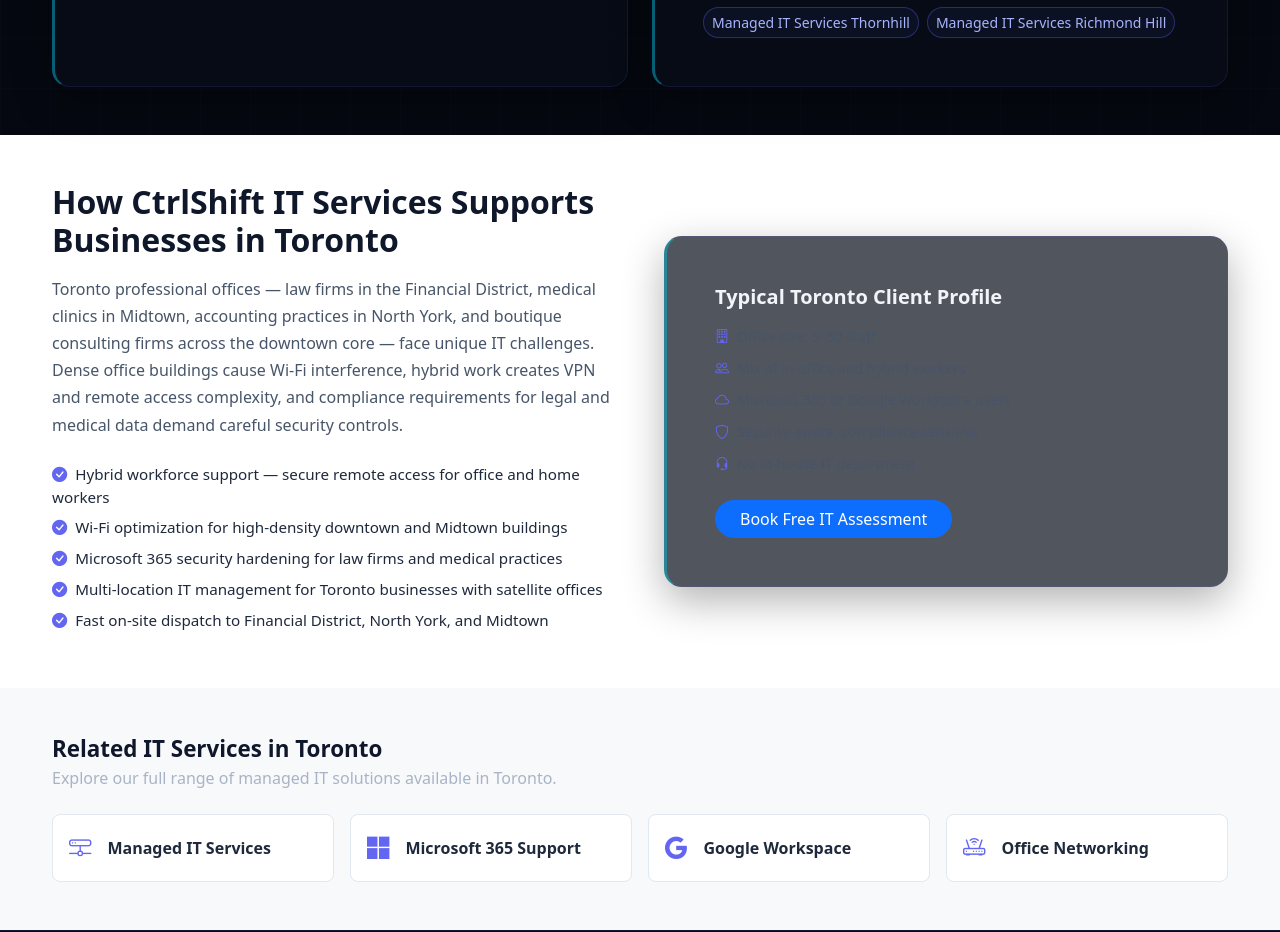
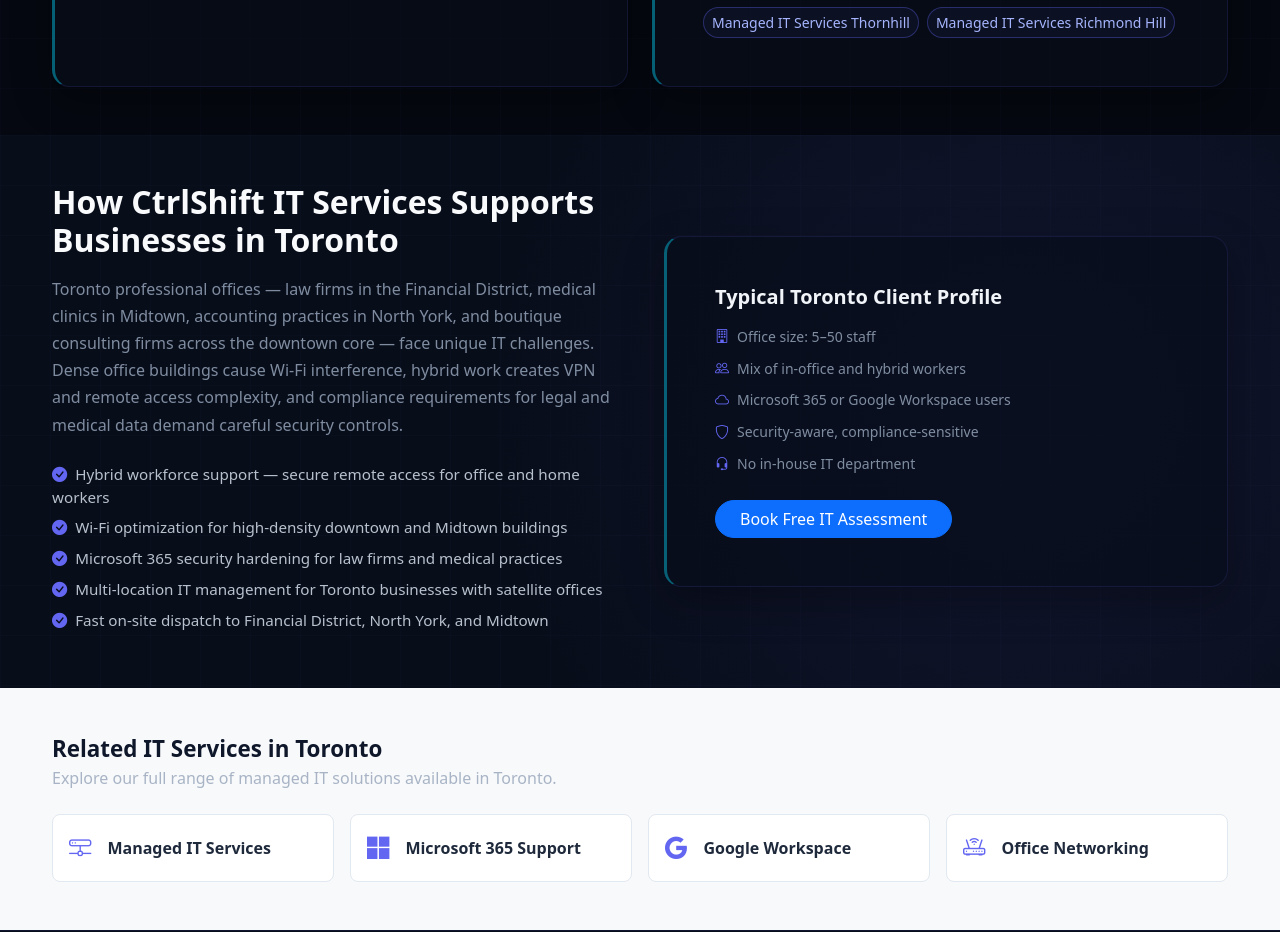
Before and after one commit to gratnam1/cloudcareit, an Angular app: page /managed-it-services-toronto in a window 1280 px wide. Shown: the part 1620-2552 px from the top of the page. Built offline with nearby package versions, Linux system fonts and the light colour scheme; a web font is replaced by a local one.

Commit message:
Fix location page support-context section: match dark theme
The 'How CtrlShift IT Services Supports Businesses in...' section
had a white background with dark text, clashing with the page's dark
theme and making the 'Typical Client Profile' card text invisible.

```diff
--- a/src/app/pages/location/location.component.css
+++ b/src/app/pages/location/location.component.css
@@ -521,7 +521,24 @@
 }
 
 /* ===== SUPPORT CONTEXT ===== */
-.location-support-context { background: #fff; }
-.location-support-context h2 { color: #0f172a; }
-.location-support-context .text-muted { color: #475569 !important; line-height: 1.7; }
-.support-context-list li { color: #1e293b; font-size: 0.95rem; }
+.location-support-context {
+  background:
+    radial-gradient(900px circle at 80% 50%, rgba(99, 102, 241, 0.1), transparent 60%),
+    #080d1a;
+  position: relative;
+}
+
+.location-support-context::before {
+  content: '';
+  position: absolute;
+  inset: 0;
+  background-image:
+    linear-gradient(rgba(99, 102, 241, 0.025) 1px, transparent 1px),
+    linear-gradient(90deg, rgba(99, 102, 241, 0.025) 1px, transparent 1px);
+  background-size: 50px 50px;
+  pointer-events: none;
+}
+
+.location-support-context h2 { color: #f8fafc; }
+.location-support-context .text-muted { color: rgba(148, 163, 184, 0.85) !important; line-height: 1.7; }
+.support-context-list li { color: rgba(203, 213, 225, 0.9); font-size: 0.95rem; }
```
